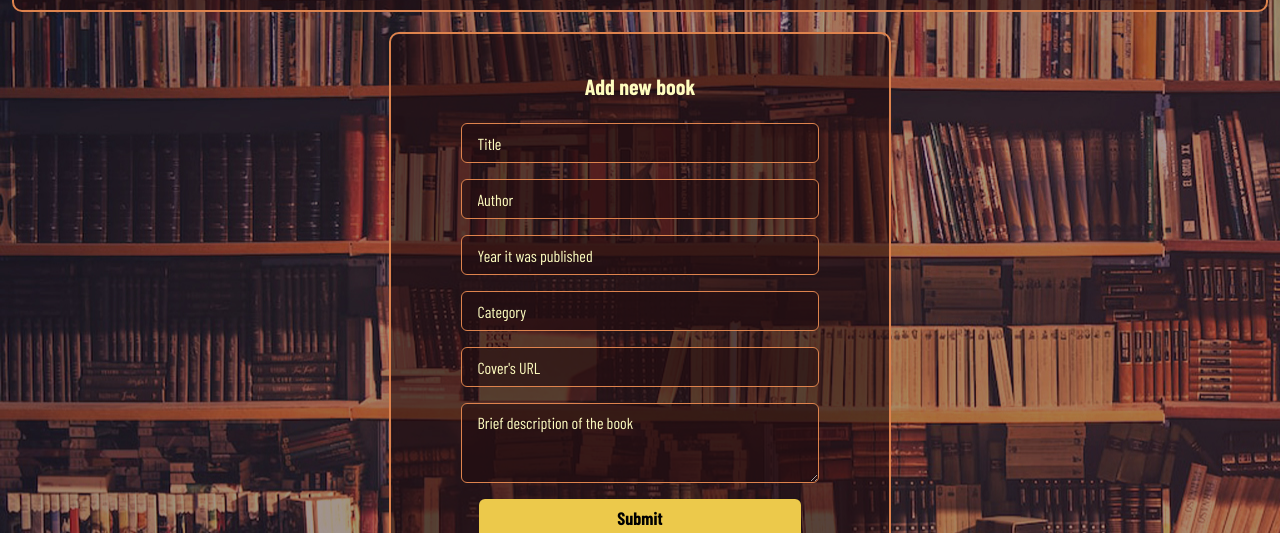
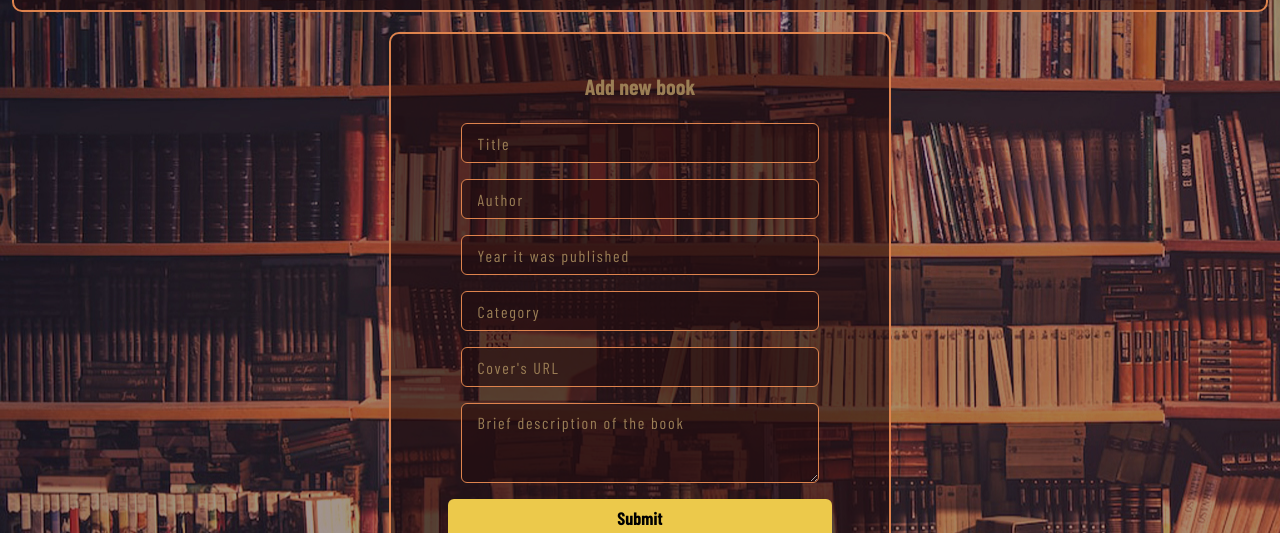
Before and after one commit to fyunes/4books, a React (Create React App) app: page /add-book in a window 1280 px wide. Shown: the part 194-727 px from the top of the page. Built offline with nearby package versions, Linux system fonts and the light colour scheme; a web font is replaced by a local one.

Commit message:
:sparkles: updateBook slice added

```diff
--- a/src/features/books/booksSlice.js
+++ b/src/features/books/booksSlice.js
@@ -12,7 +12,16 @@ const booksSlice = createSlice({
     },
     deleteBook: (state, action) =>
       state.filter((book) => book.id !== action.payload),
-    updateBook: (state, action) => {},
+    updateBook: (state, action) => {
+      const {title, author, year, category, id} = action.payload
+      const foundBook = state.find((book) => book.id === id)
+      if(foundBook) {
+        foundBook.title = title
+        foundBook.author = author
+        foundBook.year = year
+        foundBook.category = category
+      }
+    },
     searchBooks: (state, action) => {
       return action.payload;
     },
--- a/src/pages/AddBook/index.js
+++ b/src/pages/AddBook/index.js
@@ -7,14 +7,17 @@ import {
   Flex,
   VStack,
   Textarea,
+  useToast
 } from "@chakra-ui/react";
 import { useDispatch } from "react-redux";
 import { useState } from "react";
-import { addBook } from "../../features/books/booksSlice";
+import { addBook, updateBook } from "../../features/books/booksSlice";
 import { v4 as uuid } from "uuid";
+import { useParams } from "react-router-dom";
 
 const AddBook = () => {
 
+  const params = useParams()
   const [books, setBook] = useState({
     title: "",
     author: "",
@@ -24,19 +27,30 @@ const AddBook = () => {
     description: "",
 });
 
+const toast = useToast();
 const handleChange = e => {
     setBook({
         ...books,
-        [e.target.name] : e.target.value,    })
+        [e.target.name] : e.target.value, })
 
 }
 
 const handleSubmit = (e) => {
     e.preventDefault();
+    setBook({...books,
+      title: "",
+      author: "",
+      year:"",
+      category:"",
+      image:"",
+      description: "",})
+      if (params.id) {
+        dispatch(updateBook(books))
+      }
     dispatch(addBook({
         ...books,
         id: uuid(),
-    }))
+    }));
 
 }
 console.log(books)
@@ -58,7 +72,7 @@ const dispatch = useDispatch()
         py={9}
         my={5}
       >
-        <Center color="yellow.100" fontSize="22px" fontWeight="700" zIndex={1}>
+        <Center color="beige.600" fontSize="22px" fontWeight="700" zIndex={1}>
           Add new book
         </Center>
 
@@ -81,7 +95,8 @@ const dispatch = useDispatch()
                   bgColor="maroon.op"
                   focusBorderColor="beige.100"
                   borderColor="orange.100"
-                  _placeholder={{ color: "yellow.100" }}
+                  _placeholder={{ color: "beige.600" }}
+                  letterSpacing="0.25ch"
                   placeholder="Title"
                   onChange={handleChange}
                   value={books.title}
@@ -94,7 +109,8 @@ const dispatch = useDispatch()
                   bgColor="maroon.op"
                   focusBorderColor="beige.100"
                   borderColor="orange.100"
-                  _placeholder={{ color: "yellow.100" }}
+                  _placeholder={{ color: "beige.600" }}
+                  letterSpacing="0.25ch"
                   placeholder="Author"
                   onChange={handleChange}
                   value={books.author}
@@ -107,7 +123,8 @@ const dispatch = useDispatch()
                   bgColor="maroon.op"
                   focusBorderColor="beige.100"
                   borderColor="orange.100"
-                  _placeholder={{ color: "yellow.100" }}
+                  _placeholder={{ color: "beige.600" }}
+                  letterSpacing="0.25ch"
                   placeholder="Year it was published"
                   onChange={handleChange}
                   value={books.year}
@@ -120,7 +137,8 @@ const dispatch = useDispatch()
                   bgColor="maroon.op"
                   focusBorderColor="beige.100"
                   borderColor="orange.100"
-                  _placeholder={{ color: "yellow.100" }}
+                  _placeholder={{ color: "beige.600" }}
+                  letterSpacing="0.25ch"
                   placeholder="Category"
                   onChange={handleChange}
                   value={books.category}
@@ -133,7 +151,8 @@ const dispatch = useDispatch()
                   bgColor="maroon.op"
                   focusBorderColor="beige.100"
                   borderColor="orange.100"
-                  _placeholder={{ color: "yellow.100" }}
+                  _placeholder={{ color: "beige.600" }}
+                  letterSpacing="0.25ch"
                   placeholder="Cover's URL"
                   onChange={handleChange}
                   value={books.image}
@@ -145,19 +164,26 @@ const dispatch = useDispatch()
                   bgColor="maroon.op"
                   focusBorderColor="beige.100"
                   borderColor="orange.100"
-                  _placeholder={{ color: "yellow.100" }}
+                  _placeholder={{ color: "beige.600" }}
+                  letterSpacing="0.25ch"
                   placeholder="Brief description of the book"
                   onChange={handleChange}
                   value={books.description}
                 ></Textarea>
-                <Button
-                  type="submit"
-                  w={{ base: "80%", sm: "80%", md: "80%", lg: "90%" }}
-                  fontSize="lg"
-                  colorScheme="yellow"
-                >
+                    <Button onSubmit={handleSubmit} type="submit" w="sm" fontSize="lg" colorScheme="yellow"
+                onClick={(e) => {
+                  e.stopPropagation();
+                  toast({
+                    description: "New book added to your library",
+                    status: "success",
+                    duration: 3000,
+                    isClosable: true,
+                    position: "top-right",
+                  });
+                }}>
                   Submit
                 </Button>
+
               </VStack>
             </FormControl>
           </form>
```
